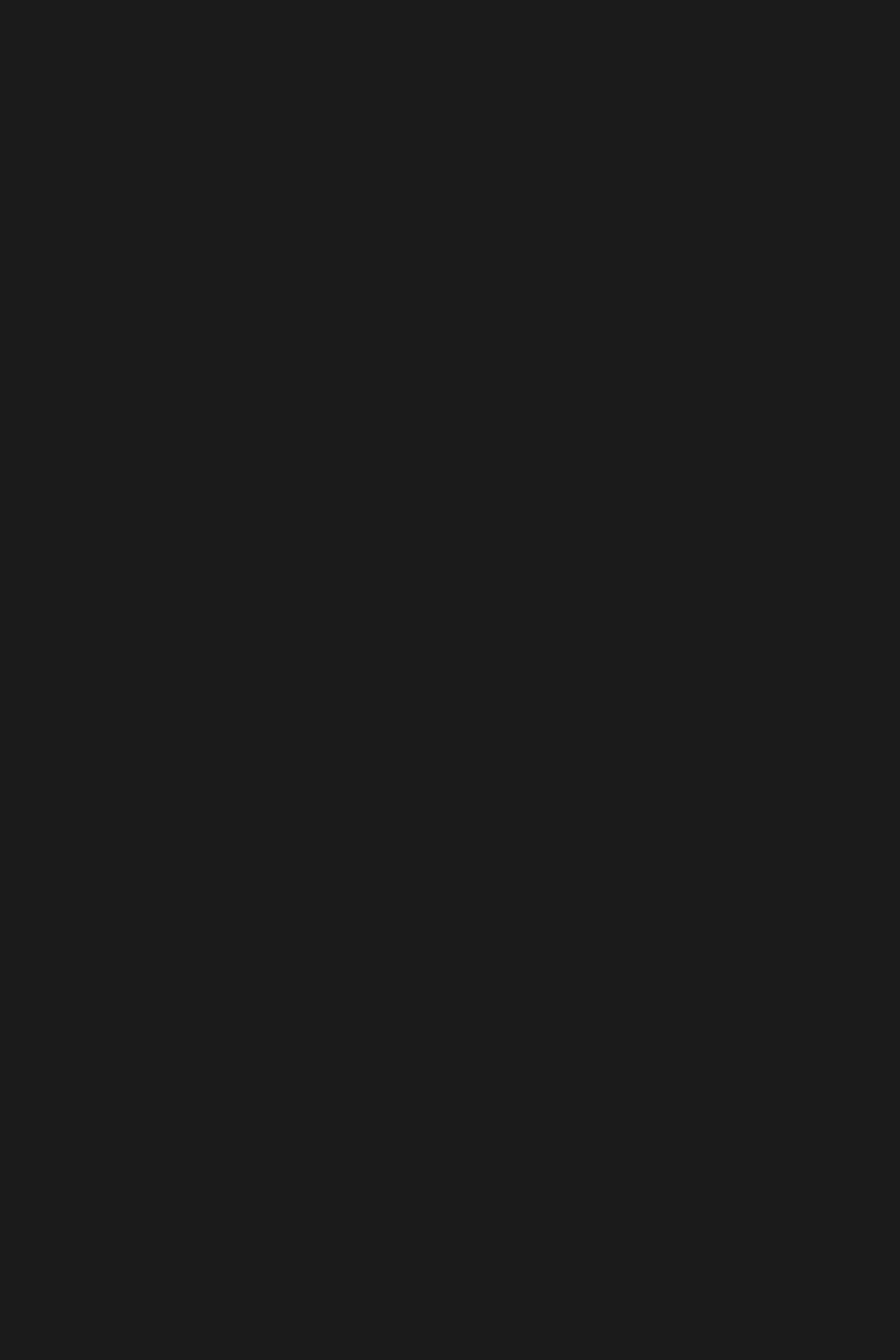
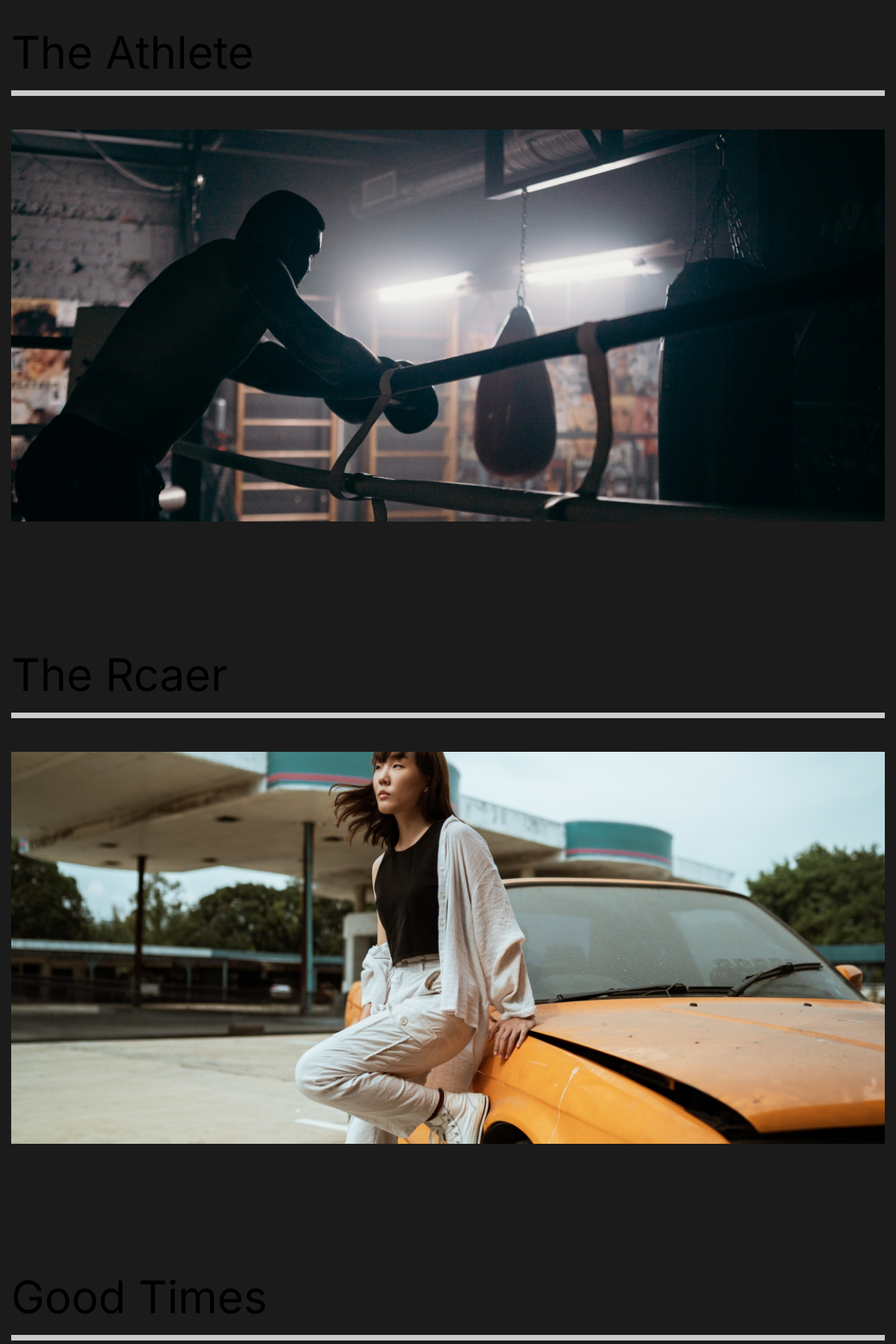
Before and after one commit to belaouer/portfolio-react-project, a React (Create React App) app: page /work in a window 1280 px wide. Shown: the part 140-2060 px from the top of the page at 70% size. Before the commit the page ends 800 px from the top, so only its background shows below. Built offline with nearby package versions, Linux system fonts and the light colour scheme.

Commit message:
9. our work page

```diff
--- a/src/pages/OurWork.js
+++ b/src/pages/OurWork.js
@@ -1,11 +1,58 @@
-import React from 'react'
+import React from 'react';
+import styled from 'styled-components';
+import {Link} from 'react-router-dom';
+import athlete from '../img/athlete-small.png';
+import theracer from '../img/theracer-small.png';
+import goodtimes from '../img/goodtimes-small.png';
 
 const OurWork = () => {
     return (
-        <div>
-
-        </div>
+        <Work>
+            <Movie>
+                <h2>The Athlete</h2>
+                <div className="line"/>
+                <Link>
+                    <img src={athlete} alt="athlete"/>
+                </Link>
+            </Movie>
+            <Movie>
+                <h2>The Rcaer</h2>
+                <div className="line"/>
+                <Link>
+                    <img src={theracer} alt="theracer"/>
+                </Link>
+            </Movie>
+            <Movie>
+                <h2>Good Times</h2>
+                <div className="line" />
+                <Link>
+                    <img src={goodtimes} alt="goodtimes"/>
+                </Link>
+            </Movie>
+        </Work>
     )
 }
 
+const Work = styled.div`
+    min-height: 100vh;
+    overflow: hidden;
+    padding: 5rem 1rem;
+    h2{
+        padding: 1rem 0rem;
+    }
+`;
+
+const Movie = styled.div`
+    padding-bottom: 10rem;
+    .line{
+        height: 0.5rem;
+        background: #cccccc;
+        margin-bottom: 3rem;
+    }
+    img{
+        width: 100%;
+        height: 70vh;
+        object-fit: cover;
+    }
+`;
 export default OurWork
```
